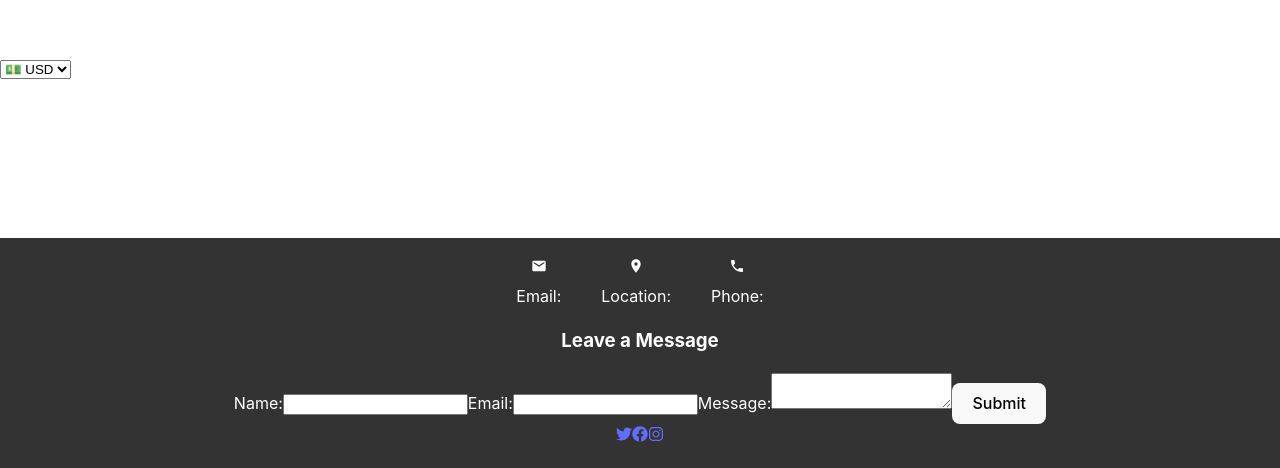
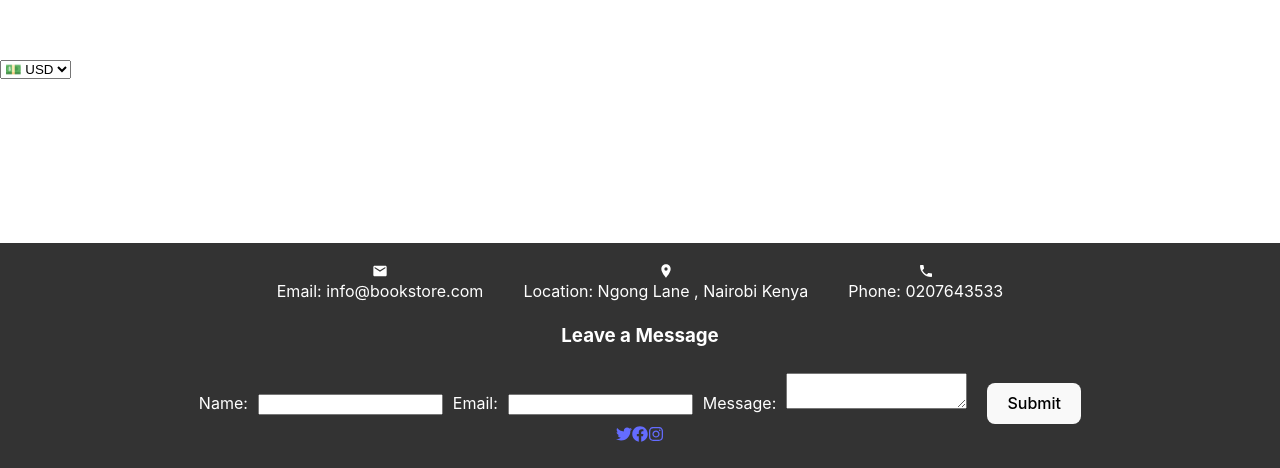
Before and after one commit to Mary-Watiri/Book-store, a React (Vite) app in the folder BOOKSTORE/: page / in a window 1280 px wide. Shown: the part 332-800 px from the top of the page. Built offline with nearby package versions, Linux system fonts and the light colour scheme.

Commit message:
Initial commit

```diff
--- a/BOOKSTORE/src/App.css
+++ b/BOOKSTORE/src/App.css
@@ -9,19 +9,33 @@
   padding: 20px 0;
 }
 
-
 .contact-info {
   display: flex;
-  justify-content: center; /* Align items horizontally in the center */
-  gap: 40px; /* Adjust the gap between icons and labels */
+  justify-content: center;
+  gap: 40px;
 }
 
 .contact-info > div {
   display: flex;
   flex-direction: column;
-  align-items: center; /* Align items vertically in the center */
+  align-items: center;
 }
 
-.contact-info > div > span {
-  margin-top: 10px; /* Adjust spacing between icon and label */
+.leave-message form .submit-button {
+  margin-left: 10px;
 }
+
+.leave-message form label,
+.leave-message form input,
+.leave-message form textarea {
+  margin-right: 10px;
+}
+.leave-message form label:last-child,
+.leave-message form input:last-child,
+.leave-message form textarea:last-child {
+  margin-right: 0;
+}
+
+.leave-message form textarea {
+  margin-top: 5px;
+}
--- a/BOOKSTORE/src/Footer.jsx
+++ b/BOOKSTORE/src/Footer.jsx
@@ -7,9 +7,9 @@ function Footer() {
   return (
     <footer className="footer">
       <div className="contact-info">
-        <div><MdEmail /><span>Email: </span></div>
-        <div><MdLocationOn /><span>Location: </span></div>
-        <div><MdPhone /><span>Phone: </span></div>
+        <div><MdEmail /><span>Email: info@bookstore.com</span></div>
+        <div><MdLocationOn /><span>Location: Ngong Lane , Nairobi Kenya</span></div>
+        <div><MdPhone /><span>Phone: 0207643533</span></div>
       </div>
       <div className="leave-message">
         <h3>Leave a Message</h3>
@@ -20,7 +20,8 @@ function Footer() {
           <input type="email" id="email" name="email" />
           <label htmlFor="message">Message:</label>
           <textarea id="message" name="message"></textarea>
-          <button type="submit">Submit</button>
+          <button type="submit" className="submit-button">Submit</button>
+
         </form>
       </div>
       <div className="social-icons">
```
Also changed, not shown: 1 other file (tests, documents, lock files or other folders).
